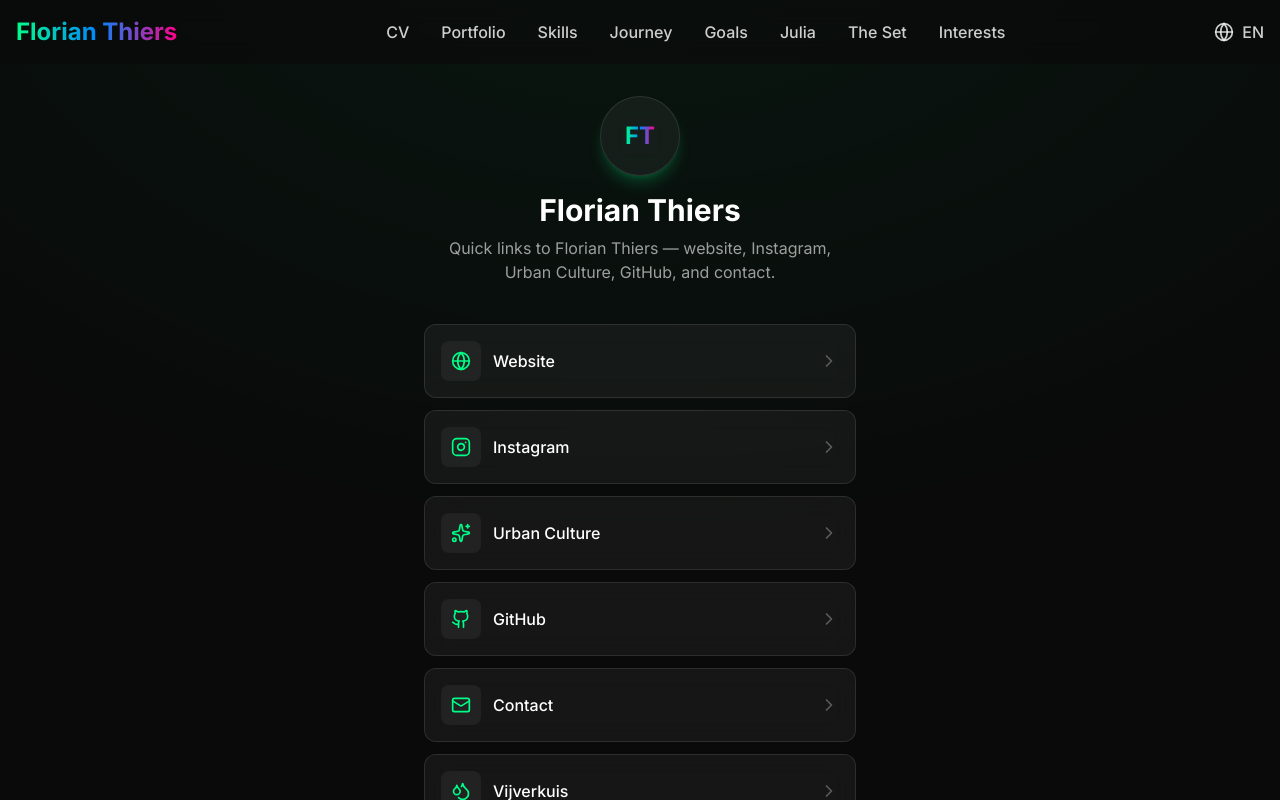
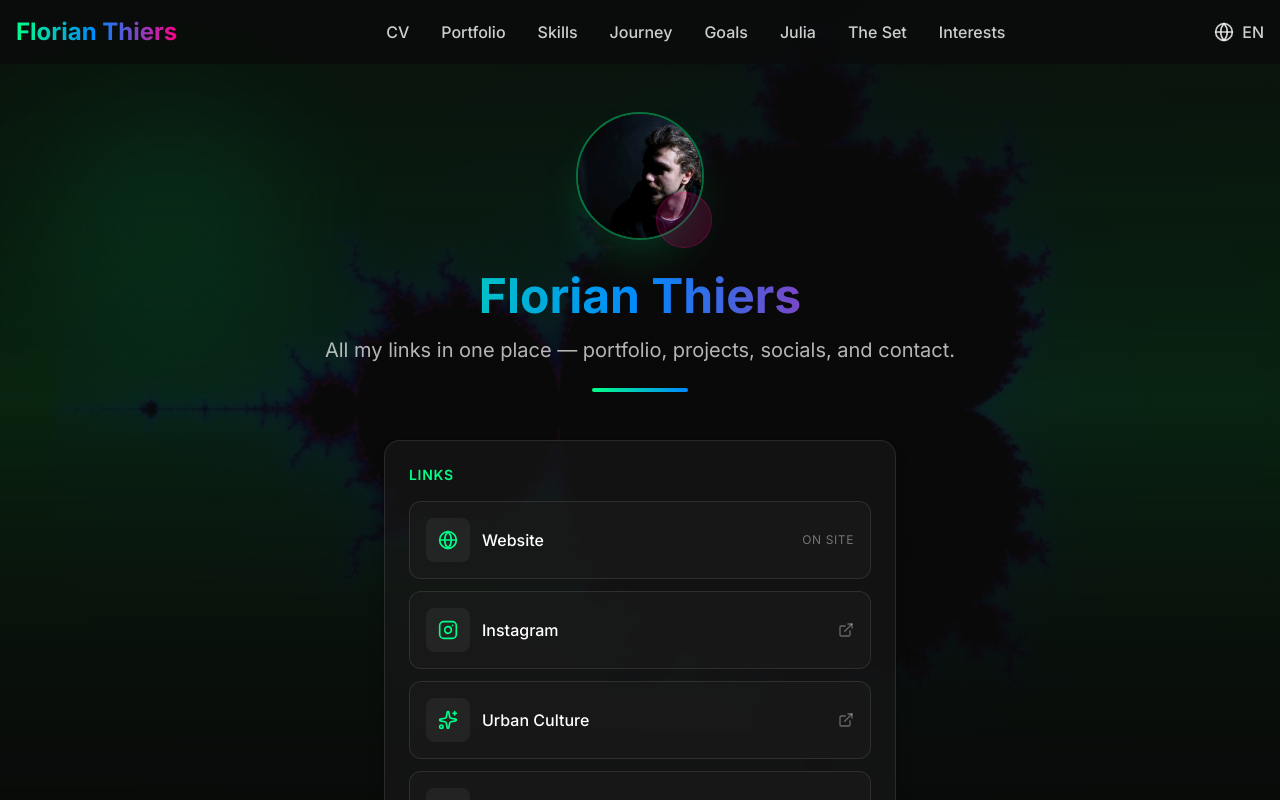
Before and after one commit to FlorianThiers/me, a React (Vite) app: page /links in a window 1280 px wide. Shown: the top 800 px of the page. Built offline with nearby package versions, Linux system fonts and the light colour scheme.

Commit message:
style(links): align /links with site MySpace visual language
Reuse StaticFractalBackground, OrbitPanel, section typography, profile
photo, decorative blurs, and portfolio-style link buttons. No Three.js loop.

Co-authored-by: Florian Thiers <FlorianThiers@users.noreply.github.com>

```diff
--- a/src/pages/LinksPage.tsx
+++ b/src/pages/LinksPage.tsx
@@ -1,7 +1,10 @@
 import React, { useEffect } from 'react';
 import { Link } from 'react-router-dom';
 import { motion } from 'framer-motion';
-import { ChevronRight } from 'lucide-react';
+import { ExternalLink } from 'lucide-react';
+import { StaticFractalBackground } from '../components/orbit/StaticFractalBackground';
+import { OrbitPanel } from '../components/orbit/OrbitPanel';
+import { MANDELBROT_SPOTS } from '../data/pageMandelbrotConfig';
 import { CONTACT } from '../config/contact';
 import {
   BIO_LINK_ITEMS,
@@ -11,7 +14,7 @@ import {
 
 const PAGE_TITLE = 'Florian Thiers — Links';
 const PAGE_DESCRIPTION =
-  'Quick links to Florian Thiers — website, Instagram, Urban Culture, GitHub, and contact.';
+  'All my links in one place — portfolio, projects, socials, and contact.';
 
 function useLinksPageMeta() {
   useEffect(() => {
@@ -31,89 +34,154 @@ function useLinksPageMeta() {
   }, []);
 }
 
+const linkButtonClass =
+  'flex w-full items-center gap-3 rounded-xl border border-white/10 bg-dark-secondary/80 px-4 py-3.5 sm:py-4 text-left no-underline text-white transition-all duration-300 hover:border-neon-green/50 hover:bg-dark-secondary focus-visible:outline focus-visible:outline-2 focus-visible:outline-offset-2 focus-visible:outline-neon-green group';
+
+type BioLinkButtonProps = {
+  label: string;
+  url: string;
+  icon: React.ComponentType<{ className?: string; size?: number }>;
+  index: number;
+};
+
+function BioLinkButton({ label, url, icon: Icon, index }: BioLinkButtonProps) {
+  const external = isExternalBioLink(url);
+
+  const inner = (
+    <>
+      <span className="flex h-11 w-11 shrink-0 items-center justify-center rounded-lg bg-white/5 text-neon-green group-hover:text-neon-blue transition-colors">
+        <Icon size={20} aria-hidden />
+      </span>
+      <span className="flex-1 font-medium text-base group-hover:text-neon-green transition-colors">
+        {label}
+      </span>
+      {external ? (
+        <ExternalLink className="h-4 w-4 text-white/35 group-hover:text-neon-green/80 shrink-0" aria-hidden />
+      ) : (
+        <span className="text-xs uppercase tracking-wider text-white/40 group-hover:text-neon-green/70 shrink-0">
+          On site
+        </span>
+      )}
+    </>
+  );
+
+  return (
+    <motion.li
+      initial={{ opacity: 0, y: 16 }}
+      whileInView={{ opacity: 1, y: 0 }}
+      transition={{ duration: 0.5, delay: index * 0.04 }}
+      viewport={{ once: true, margin: '-20px' }}
+    >
+      {external ? (
+        <motion.a
+          href={url}
+          className={linkButtonClass}
+          target="_blank"
+          rel="noopener noreferrer"
+          whileHover={{ scale: 1.02 }}
+          whileTap={{ scale: 0.98 }}
+        >
+          {inner}
+        </motion.a>
+      ) : url.startsWith('/#') ? (
+        <motion.a href={url} className={linkButtonClass} whileHover={{ scale: 1.02 }} whileTap={{ scale: 0.98 }}>
+          {inner}
+        </motion.a>
+      ) : (
+        <motion.div whileHover={{ scale: 1.02 }} whileTap={{ scale: 0.98 }}>
+          <Link to={url} className={linkButtonClass}>
+            {inner}
+          </Link>
+        </motion.div>
+      )}
+    </motion.li>
+  );
+}
+
 export const LinksPage: React.FC = () => {
   useLinksPageMeta();
   const links = getVisibleBioLinks(BIO_LINK_ITEMS);
 
   return (
-    <div className="min-h-screen min-h-[100svh] bg-dark-bg relative overflow-hidden">
+    <div className="relative min-h-screen min-h-[100svh] overflow-hidden">
+      <StaticFractalBackground view={MANDELBROT_SPOTS.overview} insetClassName="inset-0" />
+
       <div
-        className="pointer-events-none absolute inset-0 opacity-40"
+        className="pointer-events-none fixed inset-0 z-[1] bg-gradient-to-b from-dark-bg/75 via-dark-bg/55 to-dark-bg/90"
         aria-hidden
-        style={{
-          background:
-            'radial-gradient(ellipse 80% 50% at 50% -10%, rgba(0, 255, 136, 0.15), transparent), radial-gradient(ellipse 60% 40% at 100% 100%, rgba(0, 136, 255, 0.12), transparent)',
-        }}
       />
 
-      <div className="relative z-10 section-padding pt-24 pb-16 flex flex-col items-center">
+      <section
+        className="section-padding relative z-10 pt-24 sm:pt-28 pb-20 bg-dark-bg/30"
+        aria-labelledby="links-page-title"
+      >
+        <div className="absolute top-0 left-0 w-full h-full opacity-[0.07] pointer-events-none" aria-hidden>
+          <div className="absolute top-24 left-10 w-64 h-64 bg-neon-green rounded-full blur-3xl" />
+          <div className="absolute bottom-32 right-10 w-80 h-80 bg-neon-blue rounded-full blur-3xl" />
+          <div className="absolute top-1/2 left-1/2 -translate-x-1/2 w-96 h-96 bg-neon-pink rounded-full blur-3xl opacity-60" />
+        </div>
+
+        <div className="container-custom relative z-10 px-4">
           <motion.header
-          className="text-center mb-10 max-w-md w-full px-2"
-          initial={{ opacity: 0, y: 12 }}
+            initial={{ opacity: 0, y: 40 }}
             animate={{ opacity: 1, y: 0 }}
-          transition={{ duration: 0.45 }}
+            transition={{ duration: 0.8 }}
+            className="text-center mb-10 sm:mb-12 max-w-2xl mx-auto"
           >
-          <div className="mx-auto mb-4 h-20 w-20 rounded-full glass-effect flex items-center justify-center neon-border">
-            <span className="text-2xl font-bold neon-text" aria-hidden>
-              FT
-            </span>
+            <div className="relative mb-8 inline-block">
+              <div className="w-28 h-28 sm:w-32 sm:h-32 mx-auto rounded-full overflow-hidden border-2 border-neon-green/40 shadow-2xl shadow-neon-green/20">
+                <img
+                  src="/me.jpg"
+                  alt=""
+                  className="w-full h-full object-cover"
+                  width={128}
+                  height={128}
+                  loading="eager"
+                  decoding="async"
+                />
               </div>
-          <h1 className="text-2xl sm:text-3xl font-bold text-white mb-2">{CONTACT.name}</h1>
-          <p className="text-white/60 text-sm sm:text-base">{PAGE_DESCRIPTION}</p>
+              <div
+                className="absolute -bottom-2 -right-2 w-14 h-14 bg-neon-pink/20 rounded-full border border-neon-pink/30 animate-pulse"
+                aria-hidden
+              />
+            </div>
+
+            <h1 id="links-page-title" className="text-4xl md:text-5xl font-bold mb-4 neon-text">
+              {CONTACT.name}
+            </h1>
+            <p className="text-lg sm:text-xl text-white/70 mb-6">{PAGE_DESCRIPTION}</p>
+            <div className="w-24 h-1 bg-gradient-to-r from-neon-green to-neon-blue mx-auto rounded-full" />
           </motion.header>
 
-        <ul className="w-full max-w-md space-y-3 px-2 list-none m-0 p-0">
-          {links.map((item, index) => {
-            const Icon = item.icon;
-            const url = item.url as string;
-            const external = isExternalBioLink(url);
+          <div className="max-w-lg mx-auto">
+            <OrbitPanel title="Links" titleClassName="text-neon-green" className="orbit-readable-panel border-white/10">
+              <ul className="space-y-3 list-none m-0 p-0">
+                {links.map((item, index) => (
+                  <BioLinkButton
+                    key={item.label}
+                    label={item.label}
+                    url={item.url as string}
+                    icon={item.icon}
+                    index={index}
+                  />
+                ))}
+              </ul>
+            </OrbitPanel>
 
-            const className =
-              'group flex w-full items-center gap-3 rounded-xl glass-effect card-hover px-4 py-3.5 sm:py-4 text-left no-underline text-white border border-white/10 hover:border-neon-green/40 focus-visible:outline focus-visible:outline-2 focus-visible:outline-offset-2 focus-visible:outline-neon-green';
-
-            const inner = (
-              <>
-                <span className="flex h-10 w-10 shrink-0 items-center justify-center rounded-lg bg-white/5 text-neon-green">
-                  <Icon className="h-5 w-5" aria-hidden />
-                </span>
-                <span className="flex-1 font-medium text-base">{item.label}</span>
-                <ChevronRight
-                  className="h-5 w-5 text-white/30 group-hover:text-neon-green/80 transition-colors shrink-0"
-                  aria-hidden
-                />
-              </>
-            );
-
-            return (
-              <motion.li
-                key={item.label}
-                initial={{ opacity: 0, y: 10 }}
-                animate={{ opacity: 1, y: 0 }}
-                transition={{ duration: 0.35, delay: index * 0.05 }}
+            <motion.p
+              className="text-center text-white/45 text-sm mt-8 font-mono"
+              initial={{ opacity: 0 }}
+              whileInView={{ opacity: 1 }}
+              viewport={{ once: true }}
+              transition={{ delay: 0.3 }}
             >
-                {external ? (
-                  <a
-                    href={url}
-                    className={className}
-                    target="_blank"
-                    rel="noopener noreferrer"
-                  >
-                    {inner}
-                  </a>
-                ) : url.startsWith('/#') ? (
-                  <a href={url} className={className}>
-                    {inner}
-                  </a>
-                ) : (
-                  <Link to={url} className={className}>
-                    {inner}
+              <Link to="/" className="text-neon-green/80 hover:text-neon-green transition-colors no-underline">
+                ← Back to MySpace
               </Link>
-                )}
-              </motion.li>
-            );
-          })}
-        </ul>
+            </motion.p>
           </div>
+        </div>
+      </section>
     </div>
   );
 };
```
Lines whose indentation alone changed are shown as unchanged.
